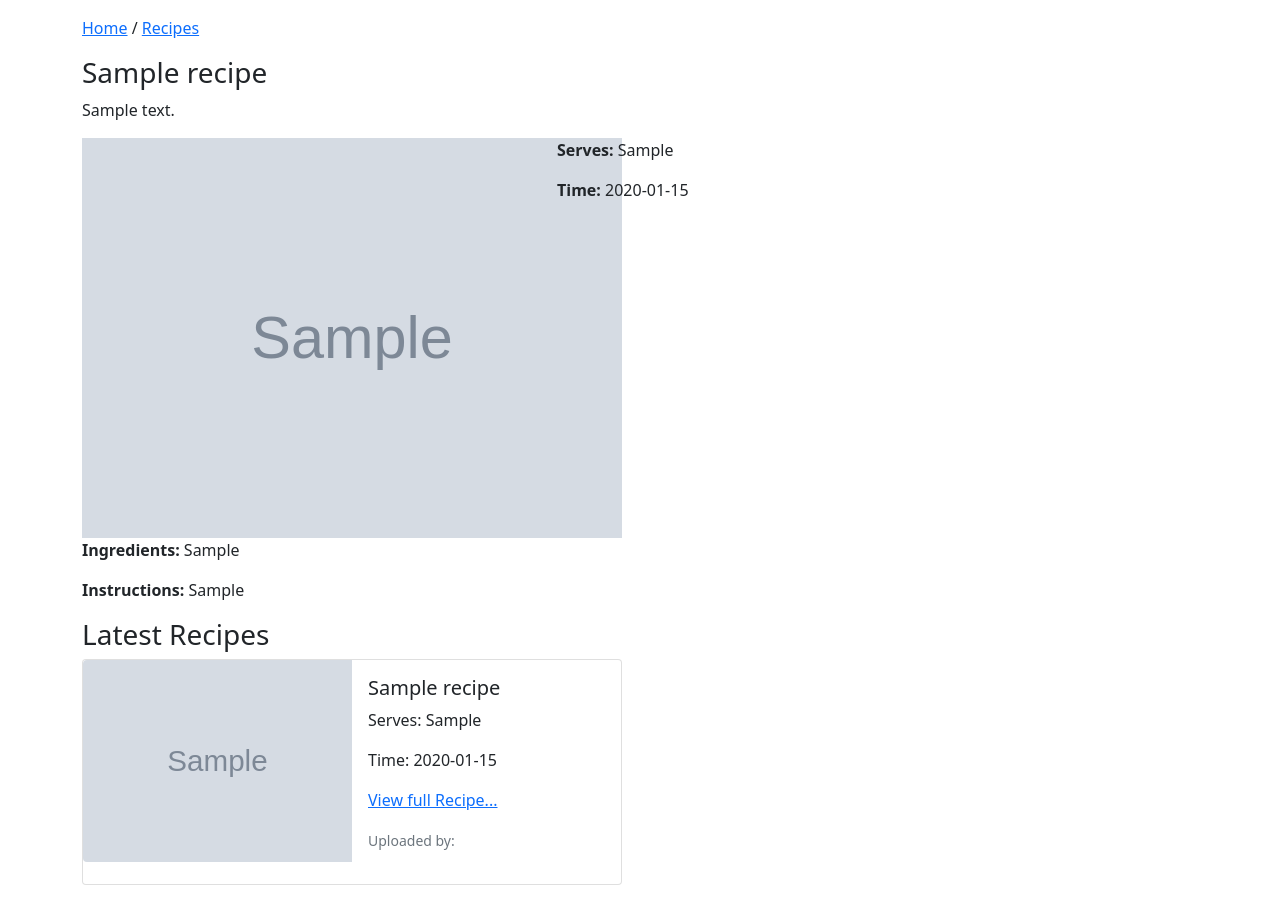
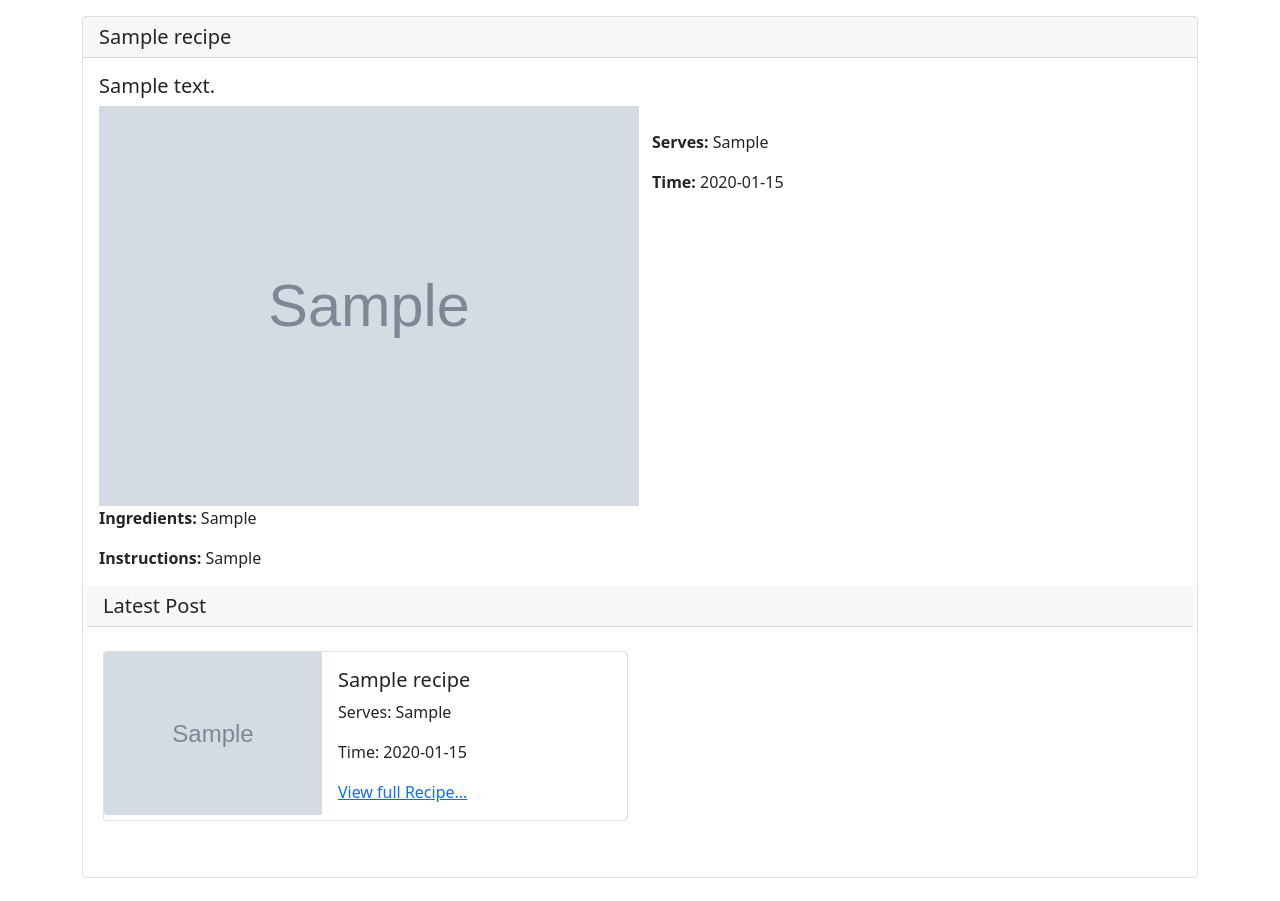
Before and after one commit to DhruvBundheliya/CleverCooks, a Django app: page /recipe_desc/1 in a window 1280 px wide. Shown: the part 56-957 px from the top of the page. After the commit the page ends 934 px from the top, so only its background shows below. Run offline with Django 3.2, Linux system fonts and the light colour scheme; tables that the repository leaves empty hold one stand-in row (values such as "Sample post"); grey boxes marked "Sample" are stand-in pictures.

Commit message:
first commit

```diff
--- a/Recipe/templates/index.html
+++ b/Recipe/templates/index.html
@@ -547,7 +547,6 @@ Responsive Design
           </div>
       </div>
 </section>   -->
-
   <!-- section-1 top-banner -->
   <section id="home">
     <div class="container-fluid px-0 top-banner">
--- a/Recipe/templates/recipe_desc.html
+++ b/Recipe/templates/recipe_desc.html
@@ -2,14 +2,17 @@
 {% block title %}CleverCooks | Recipe{% endblock title %}
 {% block body %}
 <div class="container">
+    <div class="card">
+        <h5 class="card-header">{{recipedetails.title}}</h5>
+        <div class="card-body">
+            <h5 class="card-title">{{recipedetails.description}}</h5>
             <div class="row">
-        <p><a href="/"> Home</a> / <a href="/recipes">Recipes</a></p>
-        <h3>{{recipedetails.title}}</h3>
-        <p>{{recipedetails.description}}</p>
-        <div class="col-5">
-            <img src='/media/{{recipedetails.coverImage}}'' alt=""  height="400" width="540">
+                <div class="col-6">
+                    <img src='/media/{{recipedetails.coverImage}}'' alt="" height="400"
+          width="540">
         </div>
-        <div class="col">
+        <div class="col-3">
+            <br>
           <p><strong>Serves:</strong> {{recipedetails.serves}}</p>
           <p><strong>Time:</strong> {{recipedetails.time}}</p>
         </div>
@@ -21,13 +24,16 @@
         </div>
       </div>
       <div class="row">
-        <h3>Latest Recipes</h3>
+
+          <h5 class="card-header">Latest Post</h5>
+          <div class="card-body">
+            <div class="row my-2">
                 {% for item in recipes %}
                 <div class="col-6">
-            <div class="card mb-3" style="max-width: 540px;">
+                    <div class="card mb-3 " style="max-width: 540px;">
                         <div class="row g-0">
-                    <div class="col-md-6">
-                        <img src='/media/{{item.coverImage}}' class="img-fluid rounded-start" alt="..." >
+                            <div class="col-md-5">
+                                <img src='/media/{{item.coverImage}}' class="img-fluid rounded-start" alt="...">
                             </div>
                             <div class="col-md-6">
                                 <div class="card-body">
@@ -35,15 +41,22 @@
 
                                     <p class="card-text">Serves: {{item.serves}}</p>
                                     <p class="card-text">Time: {{item.time}}</p>
-                            <p class="card-text"><a href="recipe_desc">
-                                    <p>View full Recipe...</p>
-                                </a><small class="text-muted">Uploaded by: </small></p>
+                                    <p class="card-text"><a href="recipe_desc/{{item.id}}">View full Recipe...</a></p>
                                 </div>
                             </div>
                         </div>
                     </div>
                 </div>
+                {% if forloop.counter|divisibleby:100 %}
+            </div>
+            <div class="row my-2"></div>
+            {% endif %}
             {% endfor %}
         </div>
           </div>
+
+      </div>
+    </div>
+  </div>
+</div>
 {% endblock body %}
```
Also changed, not shown: Recipe/templates/recipes.html (+10 -4 lines). Lines whose indentation alone changed are shown as unchanged.
